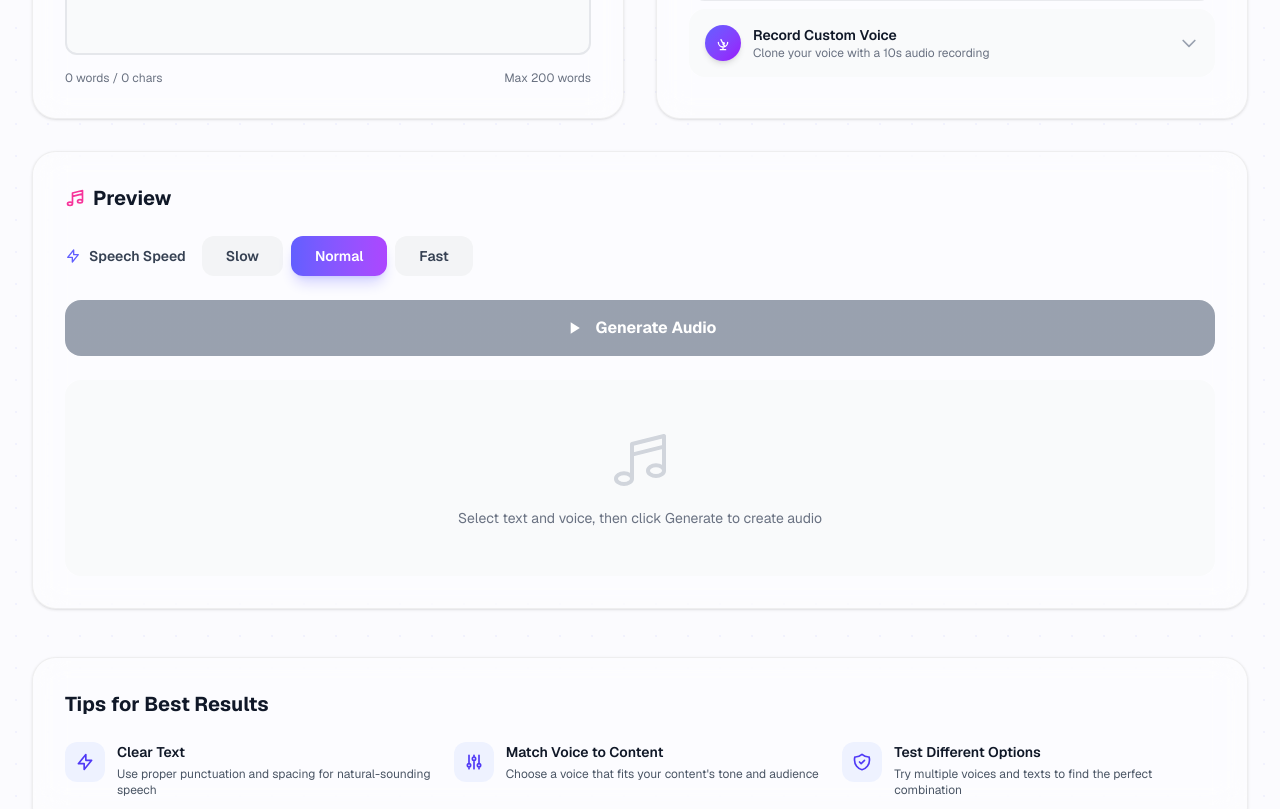
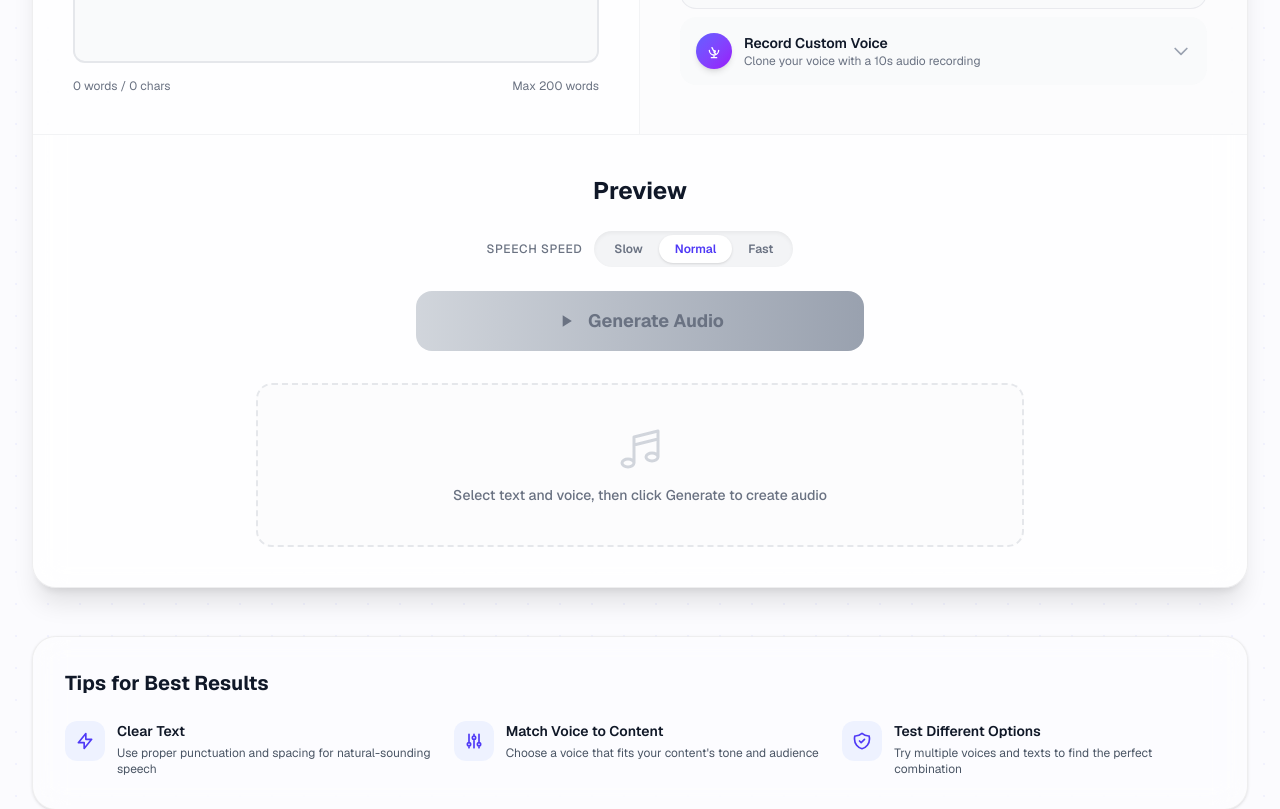
Before and after one commit to szj10/official-landing, a Next.js app: page /playground in a window 1280 px wide. Shown: the part 820-1629 px from the top of the page. Built offline with nearby package versions, Linux system fonts and the light colour scheme.

Commit message:
re-design playground with single cohesive glass-panel component; add speed Controls

```diff
--- a/src/app/playground/PlaygroundContent.tsx
+++ b/src/app/playground/PlaygroundContent.tsx
@@ -694,9 +694,12 @@ export default function PlaygroundContent() {
         </p>
       </div>
 
-      <div className="grid lg:grid-cols-2 gap-8 items-start">
+      {/* === Unified Playground Interface === */}
+      <div className="glass-panel rounded-3xl shadow-xl border border-white/20 dark:border-zinc-800/50 overflow-hidden flex flex-col mt-4">
+        {/* Top Section: Split Grid for Input & Voice */}
+        <div className="grid lg:grid-cols-2 divide-y lg:divide-y-0 lg:divide-x divide-gray-200/50 dark:divide-zinc-800/50">
           {/* === Text Input Panel === */}
-        <div className="glass-panel rounded-3xl p-8 shadow-sm flex flex-col justify-between h-full">
+          <div className="p-8 lg:p-10 bg-white/40 dark:bg-zinc-900/20 flex flex-col h-full">
             <div>
               <h2 className="text-xl font-bold text-gray-900 dark:text-white mb-6 flex items-center gap-2">
                 <svg
@@ -773,7 +776,7 @@ export default function PlaygroundContent() {
           </div>
 
           {/* === Voice Selection Panel === */}
-        <div className="glass-panel rounded-3xl p-8 shadow-sm flex flex-col justify-between h-full">
+          <div className="p-8 lg:p-10 bg-gray-50/40 dark:bg-zinc-950/20 flex flex-col h-full">
             {/* Two-panel accordion: Sample Voices ↔ Custom Voice Recording */}
             <div className="space-y-2">
               {/* Sample Voices toggle button — same style as Custom Voice button */}
@@ -1086,85 +1089,41 @@ export default function PlaygroundContent() {
           </div>
         </div>
 
-      {/* === Preview / Generation Panel === */}
-      <div className="mt-8 glass-panel rounded-3xl p-8 shadow-sm">
-        <div className="flex flex-col gap-6 mb-6">
-          <div className="flex flex-col sm:flex-row items-center justify-between gap-4">
-            <h2 className="text-xl font-bold text-gray-900 dark:text-white flex items-center gap-2">
-              <svg
-                className="w-5 h-5 text-pink-500"
-                fill="none"
-                stroke="currentColor"
-                viewBox="0 0 24 24"
-              >
-                <path
-                  strokeLinecap="round"
-                  strokeLinejoin="round"
-                  strokeWidth={2}
-                  d="M9 19V6l12-3v13M9 19c0 1.105-1.343 2-3 2s-3-.895-3-2 1.343-2 3-2 3 .895 3 2zm12-3c0 1.105-1.343 2-3 2s-3-.895-3-2 1.343-2 3-2 3 .895 3 2zM9 10l12-3"
-                />
-              </svg>
+        {/* === Generation & Preview Section === */}
+        <div className="p-8 lg:p-10 border-t border-gray-200/50 dark:border-zinc-800/50 bg-white/60 dark:bg-zinc-900/40">
+          <div className="max-w-3xl mx-auto text-center mb-8">
+            <h2 className="text-2xl font-bold text-gray-900 dark:text-white mb-6">
               {t("playground.preview.title")}
             </h2>
-          </div>
 
-          {/* Speed Selector */}
-          <div className="flex flex-col sm:flex-row items-start sm:items-center gap-4">
-            <label className="text-sm font-semibold text-gray-700 dark:text-zinc-300 flex items-center gap-2">
-              <svg
-                className="w-4 h-4 text-indigo-500"
-                fill="none"
-                stroke="currentColor"
-                viewBox="0 0 24 24"
-              >
-                <path
-                  strokeLinecap="round"
-                  strokeLinejoin="round"
-                  strokeWidth={2}
-                  d="M13 10V3L4 14h7v7l9-11h-7z"
-                />
-              </svg>
+            {/* Minimal Speed Selector */}
+            <div className="flex items-center justify-center gap-3 mb-6">
+              <span className="text-xs font-medium text-gray-500 dark:text-zinc-400 uppercase tracking-wider">
                 {t("playground.speedSection.title")}
-            </label>
-            <div className="flex gap-2 w-full sm:w-auto">
+              </span>
+              <div className="flex items-center bg-gray-100 dark:bg-zinc-800 rounded-full p-1 shadow-inner">
+                {(["slow", "normal", "fast"] as const).map((s) => (
                   <button
-                onClick={() => setSpeed("slow")}
-                className={`flex-1 sm:flex-none px-6 py-2.5 rounded-xl font-semibold text-sm transition-all duration-200 ${
-                  speed === "slow"
-                    ? "bg-gradient-to-r from-blue-500 to-cyan-500 text-white shadow-lg shadow-blue-500/25"
-                    : "bg-gray-100 dark:bg-zinc-800 text-gray-700 dark:text-zinc-300 hover:bg-gray-200 dark:hover:bg-zinc-700"
+                    key={s}
+                    onClick={() => setSpeed(s)}
+                    className={`px-4 py-1.5 text-xs font-semibold rounded-full transition-all duration-200 ${
+                      speed === s
+                        ? "bg-white dark:bg-zinc-700 text-indigo-600 dark:text-indigo-400 shadow-sm"
+                        : "text-gray-500 dark:text-zinc-400 hover:text-gray-700 dark:hover:text-zinc-200"
                     }`}
                   >
-                {t("playground.speedSection.slow")}
+                    {t(`playground.speedSection.${s}`)}
                   </button>
-              <button
-                onClick={() => setSpeed("normal")}
-                className={`flex-1 sm:flex-none px-6 py-2.5 rounded-xl font-semibold text-sm transition-all duration-200 ${
-                  speed === "normal"
-                    ? "bg-gradient-to-r from-indigo-500 to-purple-500 text-white shadow-lg shadow-indigo-500/25"
-                    : "bg-gray-100 dark:bg-zinc-800 text-gray-700 dark:text-zinc-300 hover:bg-gray-200 dark:hover:bg-zinc-700"
-                }`}
-              >
-                {t("playground.speedSection.normal")}
-              </button>
-              <button
-                onClick={() => setSpeed("fast")}
-                className={`flex-1 sm:flex-none px-6 py-2.5 rounded-xl font-semibold text-sm transition-all duration-200 ${
-                  speed === "fast"
-                    ? "bg-gradient-to-r from-pink-500 to-red-500 text-white shadow-lg shadow-pink-500/25"
-                    : "bg-gray-100 dark:bg-zinc-800 text-gray-700 dark:text-zinc-300 hover:bg-gray-200 dark:hover:bg-zinc-700"
-                }`}
-              >
-                {t("playground.speedSection.fast")}
-              </button>
+                ))}
               </div>
             </div>
 
-          {/* Generate Button - More Prominent */}
+            {/* Prominent Generate Button */}
+            <div className="max-w-md mx-auto">
               <button
                 onClick={handleGenerate}
                 disabled={!canGenerate}
-            className="w-full bg-gradient-to-r from-indigo-600 to-purple-600 hover:from-indigo-700 hover:to-purple-700 disabled:from-gray-400 disabled:to-gray-400 text-white px-8 py-4 rounded-2xl transition-all duration-200 font-bold text-base shadow-2xl shadow-indigo-500/30 hover:shadow-indigo-500/50 disabled:shadow-none hover:scale-[1.02] disabled:hover:scale-100 active:scale-[0.98] disabled:cursor-not-allowed flex items-center justify-center gap-3"
+                className="w-full bg-gradient-to-r from-indigo-600 to-purple-600 hover:from-indigo-700 hover:to-purple-700 disabled:from-gray-300 disabled:to-gray-400 dark:disabled:from-zinc-700 dark:disabled:to-zinc-800 disabled:text-gray-500 dark:disabled:text-zinc-500 text-white px-8 py-4 rounded-2xl transition-all duration-200 font-bold text-lg shadow-xl shadow-indigo-500/25 hover:shadow-indigo-500/40 disabled:shadow-none hover:scale-[1.02] disabled:hover:scale-100 active:scale-[0.98] disabled:cursor-not-allowed flex items-center justify-center gap-3"
               >
                 {isGenerating ? (
                   <>
@@ -1195,10 +1154,12 @@ export default function PlaygroundContent() {
                 )}
               </button>
             </div>
+          </div>
 
+          <div className="max-w-3xl mx-auto">
             {/* Rate limit error */}
             {generationStatus === "rate_limited" && rateLimitRetryAfter !== null && (
-          <div className="mb-4 flex items-start gap-3 px-4 py-3 rounded-xl bg-amber-50 dark:bg-amber-950/30 border border-amber-200 dark:border-amber-800 text-amber-700 dark:text-amber-300">
+              <div className="mb-6 flex items-start gap-3 px-4 py-3 rounded-xl bg-amber-50 dark:bg-amber-950/30 border border-amber-200 dark:border-amber-800 text-amber-700 dark:text-amber-300">
                 <AlertIcon className="w-5 h-5 shrink-0 mt-0.5" />
                 <div>
                   <p className="text-sm font-semibold">{t("playground.rateLimitTitle")}</p>
@@ -1211,7 +1172,7 @@ export default function PlaygroundContent() {
 
             {/* Generation error */}
             {generationStatus === "failed" && errorMessage && (
-          <div className="mb-4 flex items-start gap-3 px-4 py-3 rounded-xl bg-red-50 dark:bg-red-950/30 border border-red-200 dark:border-red-800 text-red-700 dark:text-red-300">
+              <div className="mb-6 flex items-start gap-3 px-4 py-3 rounded-xl bg-red-50 dark:bg-red-950/30 border border-red-200 dark:border-red-800 text-red-700 dark:text-red-300">
                 <AlertIcon className="w-5 h-5 shrink-0 mt-0.5" />
                 <div>
                   <p className="text-sm font-semibold">{t("playground.errorTitle")}</p>
@@ -1221,8 +1182,9 @@ export default function PlaygroundContent() {
             )}
 
             {/* Processing indicator */}
-        {isGenerating && (generationStatus === "queued" || generationStatus === "processing") && (
-          <div className="mb-4 px-4 py-3 rounded-xl bg-indigo-50 dark:bg-indigo-950/30 border border-indigo-200 dark:border-indigo-800">
+            {isGenerating &&
+              (generationStatus === "queued" || generationStatus === "processing") && (
+                <div className="mb-6 px-4 py-3 rounded-xl bg-indigo-50 dark:bg-indigo-950/30 border border-indigo-200 dark:border-indigo-800">
                   <div className="flex items-center gap-3 mb-2">
                     <div className="flex gap-1">
                       <span className="w-2 h-2 rounded-full bg-indigo-500 animate-bounce [animation-delay:0ms]" />
@@ -1241,12 +1203,12 @@ export default function PlaygroundContent() {
 
             {/* Audio player */}
             {audioUrl ? (
-          <div className="bg-gradient-to-br from-indigo-50 to-purple-50 dark:from-indigo-950/30 dark:to-purple-950/30 rounded-2xl p-6">
+              <div className="bg-gradient-to-br from-indigo-50 to-purple-50 dark:from-indigo-950/40 dark:to-purple-950/40 rounded-2xl p-6 border border-indigo-100/50 dark:border-indigo-900/50 shadow-sm">
                 {/* Cached badge */}
                 {isCachedResult && (
-              <div className="flex items-center gap-1.5 mb-3">
-                <span className="inline-flex items-center gap-1 px-2 py-0.5 rounded-full bg-emerald-100 dark:bg-emerald-900/40 text-emerald-700 dark:text-emerald-300 text-xs font-medium">
-                  <svg className="w-3 h-3" fill="currentColor" viewBox="0 0 24 24">
+                  <div className="flex items-center gap-1.5 mb-4">
+                    <span className="inline-flex items-center gap-1 px-2.5 py-1 rounded-full bg-emerald-100 dark:bg-emerald-900/40 text-emerald-700 dark:text-emerald-300 text-xs font-medium">
+                      <svg className="w-3.5 h-3.5" fill="currentColor" viewBox="0 0 24 24">
                         <path d="M12 2C6.48 2 2 6.48 2 12s4.48 10 10 10 10-4.48 10-10S17.52 2 12 2zm-2 15l-5-5 1.41-1.41L10 14.17l7.59-7.59L19 8l-9 9z" />
                       </svg>
                       {t("playground.preview.cached")}
@@ -1254,13 +1216,17 @@ export default function PlaygroundContent() {
                   </div>
                 )}
 
-            <div className="flex items-center gap-4">
+                <div className="flex items-center gap-4 sm:gap-6">
                   {/* Play/Pause button */}
                   <button
                     onClick={togglePlayback}
                     className="w-14 h-14 rounded-full bg-gradient-to-r from-indigo-600 to-purple-600 hover:from-indigo-700 hover:to-purple-700 text-white flex items-center justify-center shadow-lg shadow-indigo-500/25 transition-all hover:scale-105 active:scale-95 shrink-0"
                   >
-                {isPlaying ? <PauseIcon className="w-6 h-6" /> : <PlayIcon className="w-6 h-6" />}
+                    {isPlaying ? (
+                      <PauseIcon className="w-6 h-6" />
+                    ) : (
+                      <PlayIcon className="w-6 h-6" />
+                    )}
                   </button>
 
                   <div className="flex-1 min-w-0">
@@ -1268,7 +1234,7 @@ export default function PlaygroundContent() {
 
                     {/* Seekable progress bar */}
                     <div
-                  className="h-2 bg-gray-200 dark:bg-zinc-700 rounded-full overflow-hidden cursor-pointer"
+                      className="h-2.5 bg-indigo-100 dark:bg-zinc-800 rounded-full overflow-hidden cursor-pointer shadow-inner"
                       onClick={handleSeek}
                     >
                       <div
@@ -1277,13 +1243,15 @@ export default function PlaygroundContent() {
                       />
                     </div>
 
-                <div className="flex items-center justify-between mt-1.5">
-                  <p className="text-xs text-gray-600 dark:text-zinc-400">
+                    <div className="flex items-center justify-between mt-2.5">
+                      <p className="text-xs font-medium text-indigo-700 dark:text-indigo-300">
                         {formatTime(Math.floor(audioCurrentTime))}
                         {audioDuration ? ` / ${formatTime(Math.floor(audioDuration))}` : ""}
                       </p>
-                  <p className="text-xs text-gray-500 dark:text-zinc-500">
-                    {isPlaying ? t("playground.preview.playing") : t("playground.preview.ready")}
+                      <p className="text-xs font-medium text-indigo-600/70 dark:text-indigo-400/70 uppercase tracking-wider">
+                        {isPlaying
+                          ? t("playground.preview.playing")
+                          : t("playground.preview.ready")}
                       </p>
                     </div>
                   </div>
@@ -1291,18 +1259,18 @@ export default function PlaygroundContent() {
                   {/* Download button */}
                   <button
                     onClick={handleDownload}
-                className="w-10 h-10 rounded-full bg-gray-100 dark:bg-zinc-800 hover:bg-gray-200 dark:hover:bg-zinc-700 flex items-center justify-center transition-colors shrink-0"
+                    className="w-11 h-11 rounded-full bg-white dark:bg-zinc-800 hover:bg-gray-50 dark:hover:bg-zinc-700 border border-gray-200 dark:border-zinc-700 flex items-center justify-center transition-all shadow-sm hover:shadow shrink-0"
                     title={t("playground.preview.download")}
                   >
-                <DownloadIcon className="w-4 h-4 text-gray-600 dark:text-zinc-400" />
+                    <DownloadIcon className="w-5 h-5 text-gray-700 dark:text-zinc-300" />
                   </button>
                 </div>
               </div>
             ) : (
               !isGenerating && (
-            <div className="bg-gray-50 dark:bg-zinc-900 rounded-2xl p-12 text-center">
+                <div className="bg-gray-50/50 dark:bg-zinc-900/50 rounded-2xl p-10 text-center border-2 border-dashed border-gray-200 dark:border-zinc-800">
                   <svg
-                className="w-16 h-16 text-gray-300 dark:text-zinc-600 mx-auto mb-4"
+                    className="w-12 h-12 text-gray-300 dark:text-zinc-600 mx-auto mb-3"
                     fill="none"
                     stroke="currentColor"
                     viewBox="0 0 24 24"
@@ -1314,14 +1282,15 @@ export default function PlaygroundContent() {
                       d="M9 19V6l12-3v13M9 19c0 1.105-1.343 2-3 2s-3-.895-3-2 1.343-2 3-2 3 .895 3 2zm12-3c0 1.105-1.343 2-3 2s-3-.895-3-2 1.343-2 3-2 3 .895 3 2zM9 10l12-3"
                     />
                   </svg>
-              <p className="text-sm text-gray-500 dark:text-zinc-400">
+                  <p className="text-sm font-medium text-gray-500 dark:text-zinc-400">
                     {t("playground.preview.noAudio")}
                   </p>
                 </div>
               )
             )}
           </div>
-
+        </div>
+      </div>
       {/* === Tips Section === */}
       <div className="mt-12 glass-panel rounded-3xl p-8 shadow-sm">
         <h2 className="text-xl font-bold text-gray-900 dark:text-white mb-6">
```
Lines whose indentation alone changed are shown as unchanged.
